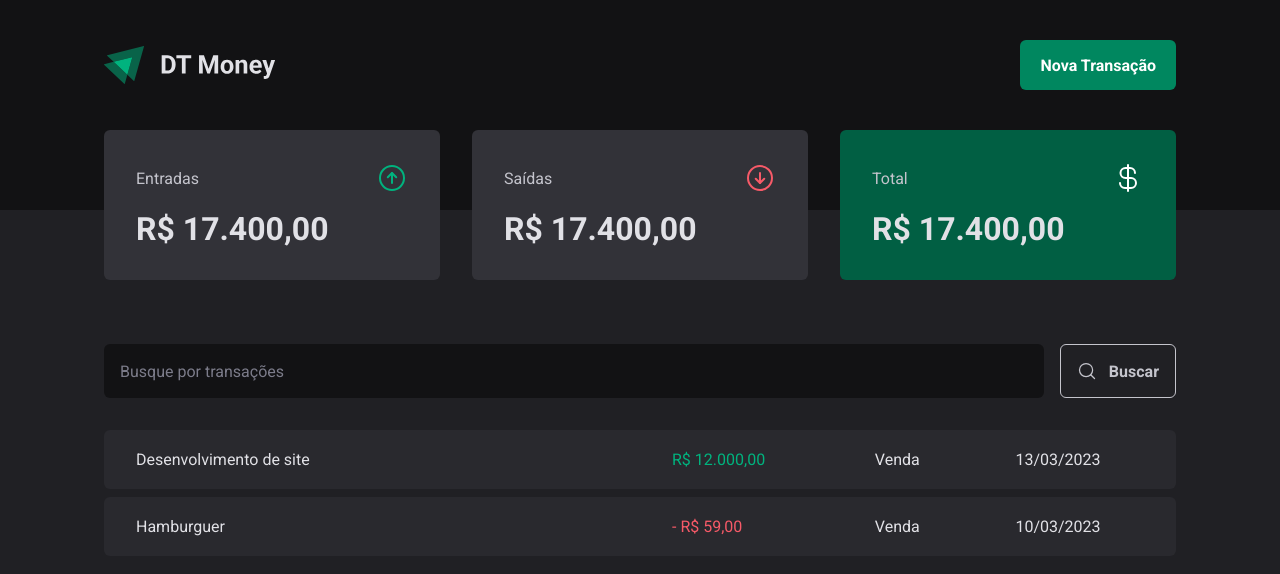
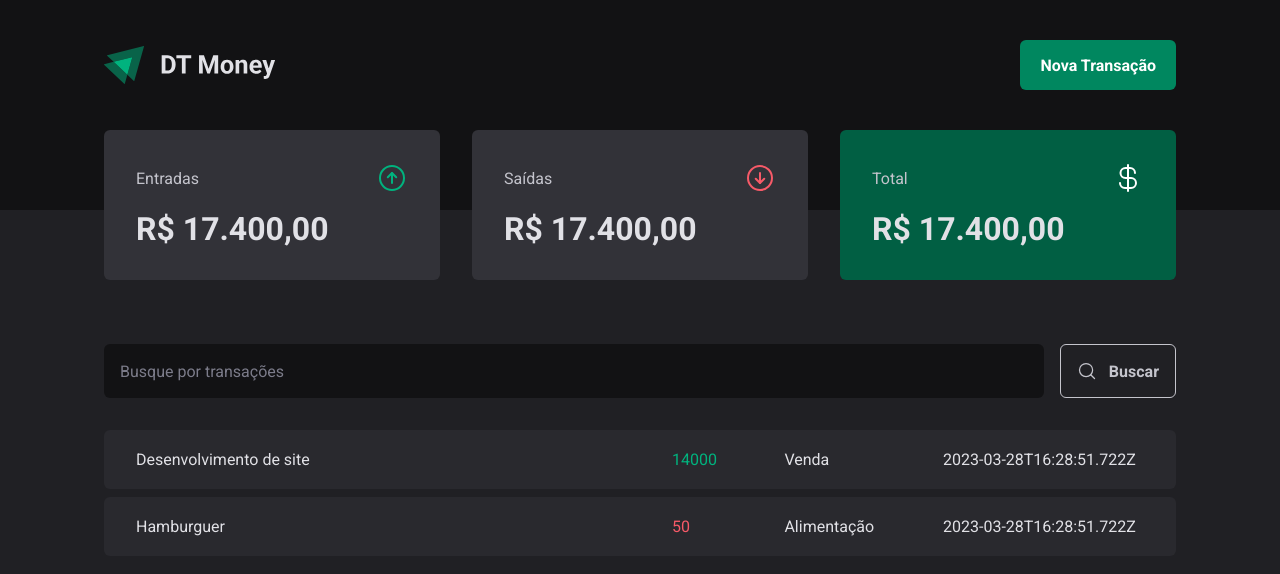
Before and after one commit to bryumi/dt-money-react, a React (Vite) app: page / in a window 1280 px wide. Shown: the top 574 px of the page. Built offline with nearby package versions, Linux system fonts and the light colour scheme; data requests are answered from the project's data file.

Commit message:
requisições http com json server

```diff
--- a/package.json
+++ b/package.json
@@ -5,6 +5,7 @@
   "type": "module",
   "scripts": {
     "dev": "vite",
+    "dev:server": "json-server server.json -p 3333 -w -d 500",
     "build": "tsc && vite build",
     "preview": "vite preview"
   },
@@ -22,6 +23,7 @@
     "@types/react-dom": "^18.0.11",
     "@types/styled-components": "^5.1.26",
     "@vitejs/plugin-react": "^3.1.0",
+    "json-server": "^0.17.3",
     "typescript": "^4.9.3",
     "vite": "^4.2.0"
   }
--- /dev/null
+++ b/server.json
@@ -0,0 +1,20 @@
+{
+    "transactions": [
+        {
+            "id": 1,
+            "description": "Desenvolvimento de site",
+            "type": "income",
+            "category": "Venda",
+            "price": 14000,
+            "createdAt": "2023-03-28T16:28:51.722Z"
+        },
+        {
+            "id": 2,
+            "description": "Hamburguer",
+            "type": "outcome",
+            "category": "Alimentação",
+            "price": 50,
+            "createdAt": "2023-03-28T16:28:51.722Z"
+        }
+    ]
+}
--- a/src/pages/Transactions/index.tsx
+++ b/src/pages/Transactions/index.tsx
@@ -1,39 +1,54 @@
+import { useEffect, useState } from "react";
 import { Header } from "../../components/Header";
 import { SearchForm } from "../../components/SearchForm";
 import { Summary } from "../../components/Summary";
 import { PriceHighLight, TransactionsContainer, TransactionsTable } from "./styles";
 
+interface Transaction {
+    id: number;
+    description: string;
+    type: 'income' | 'outcome';
+    price: number;
+    category: string;
+    createdAt: string;
+}
+
 export function Transactions() {
+    const [transactions, setTransactions] = useState<Transaction[]>([]);
+
+    async function loadTransactions() {
+        const response = await fetch('http://localhost:3333/transactions')
+        const data = await response.json()
+
+        setTransactions(data)
+    }
+
+    useEffect(() => {
+        loadTransactions()
+    }, []);
     return (
         <div>
             <Header />
             <Summary />
 
             <TransactionsContainer>
-                <SearchForm/>
+                <SearchForm />
                 <TransactionsTable>
                     <tbody>
-                        <tr>
-                            <td width='50%'>Desenvolvimento de site</td>
-                            <td>
-                                <PriceHighLight variant="income">
-                                    R$ 12.000,00
-                                </PriceHighLight>
-                            </td>
-
-                            <td>Venda</td>
-                            <td>13/03/2023</td>
-                        </tr>
-                        <tr>
-                            <td width='50%'>Hamburguer</td>
-                            <td>
-                                <PriceHighLight variant="outcome">
-                                    - R$ 59,00
-                                </PriceHighLight>
-                            </td>
-                            <td>Venda</td>
-                            <td>10/03/2023</td>
-                        </tr>
+                        {transactions.map(transaction => {
+                            return (
+                                <tr key={transaction.id}>
+                                    <td width="50%">{transaction.description}</td>
+                                    <td>
+                                        <PriceHighLight variant={transaction.type}>
+                                            {transaction.price}
+                                        </PriceHighLight>
+                                    </td>
+                                    <td>{transaction.category}</td>
+                                    <td>{transaction.createdAt}</td>
+                                </tr>
+                            )
+                        })}
                     </tbody>
                 </TransactionsTable>
             </TransactionsContainer>
```
Also changed, not shown: 1 other file (tests, documents, lock files or other folders).
